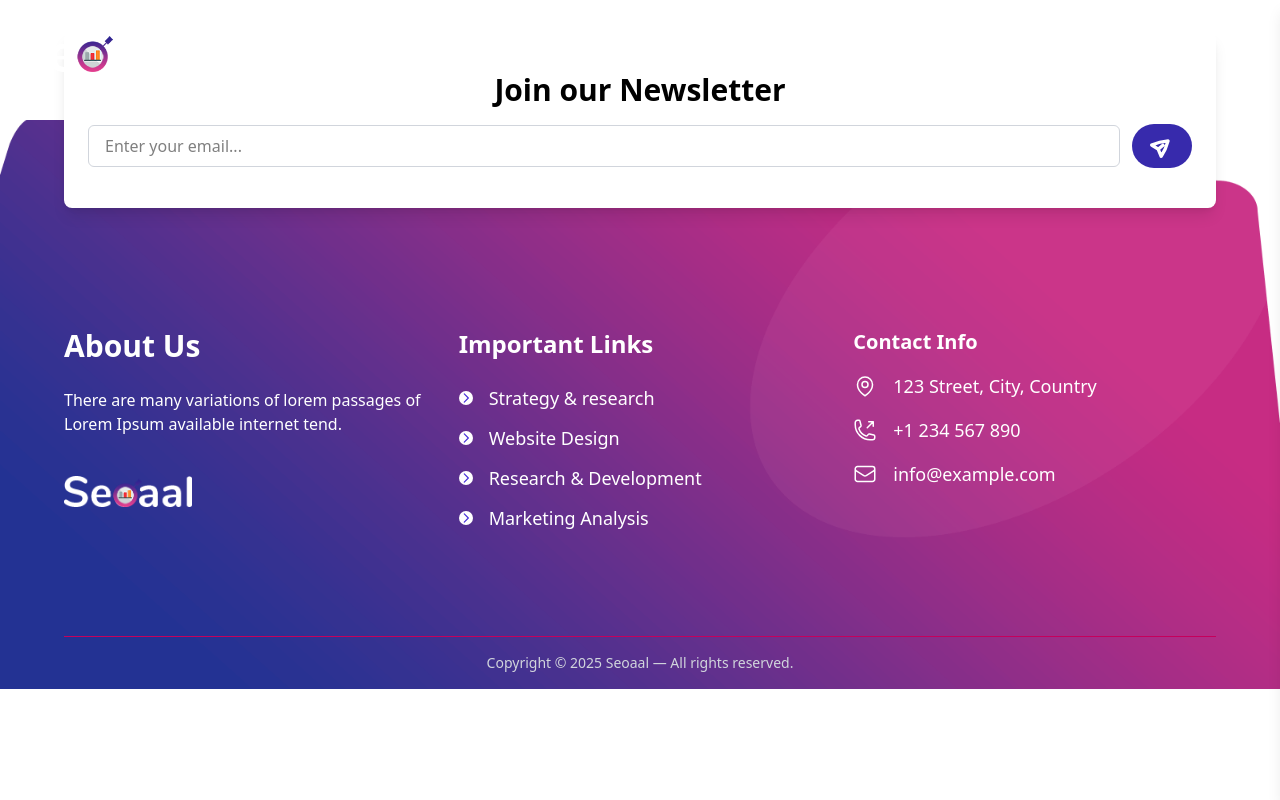
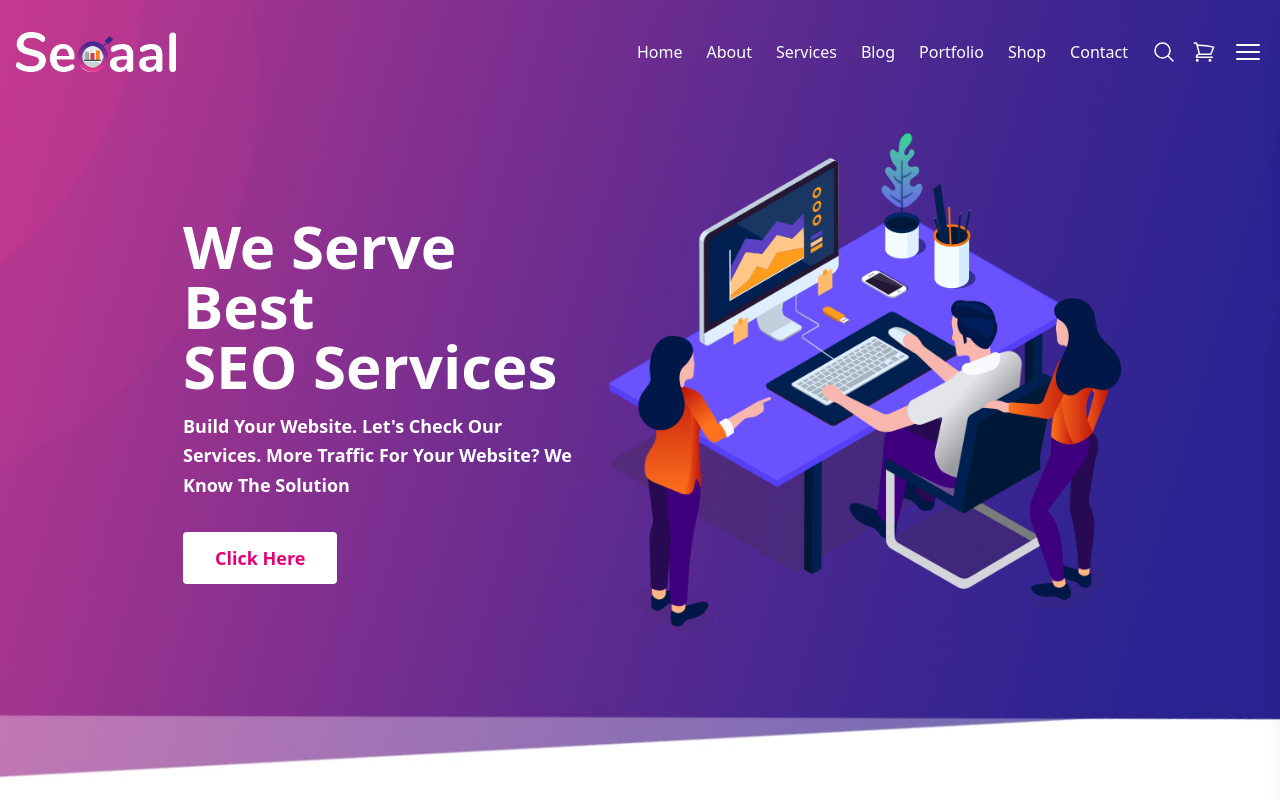
Before and after one commit to MuhammadAsad20/SEOaal, a React (Vite) app: page / in a window 1280 px wide. Shown: the top 800 px of the page. Built offline with nearby package versions, Linux system fonts and the light colour scheme.

Commit message:
Update Layout.jsx

```diff
--- a/src/components/Layout.jsx
+++ b/src/components/Layout.jsx
@@ -3,13 +3,14 @@ import React from 'react';
 import Header from './Header';
 import Footer from './Footer';
 import { Outlet } from 'react-router-dom';
+import Home from '../Pages/Home';
 
 const Layout = () => {
   return (
     <>
       <Header />
       <main className='mb-30'> {/* Space for fixed header */}
-        <Outlet /> {/* This will render the child route's content */}
+        <Home /> {/* This will render the child route's content */}
       </main>
       <Footer />
     </>
```
